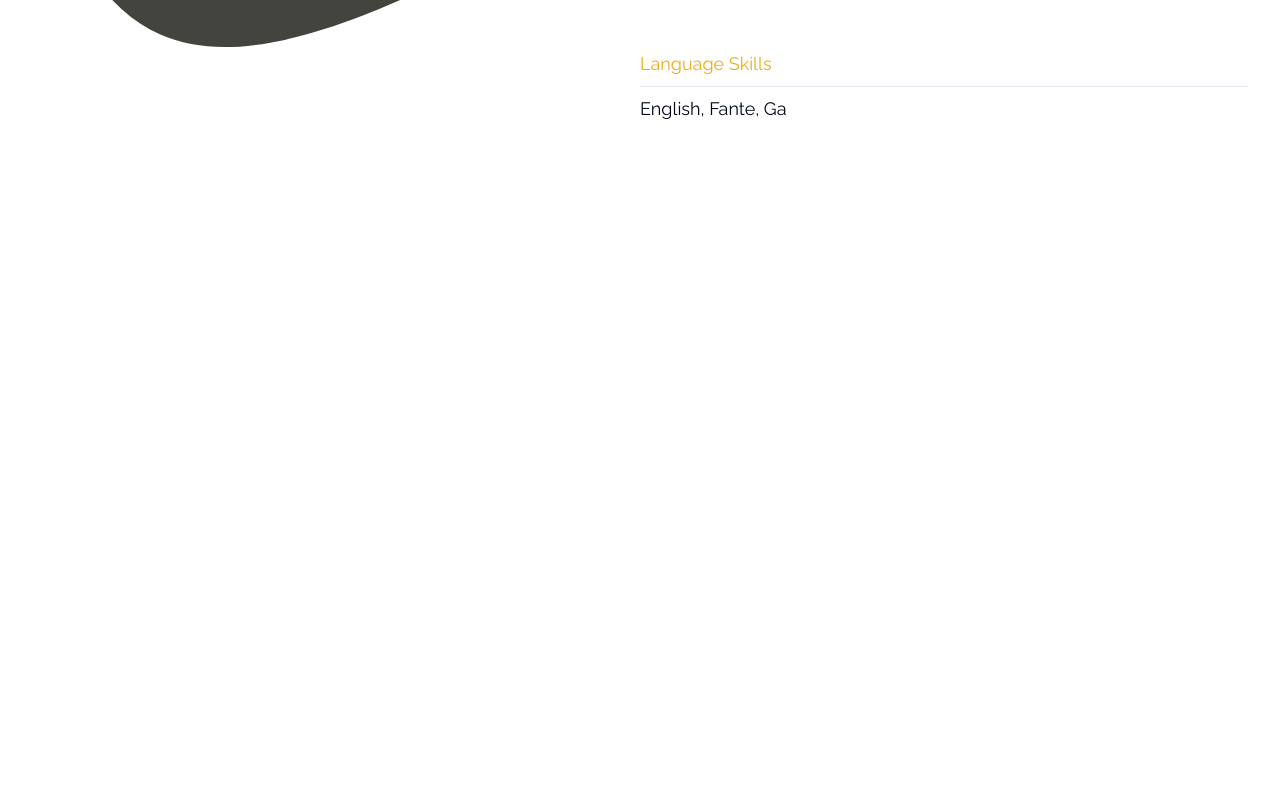
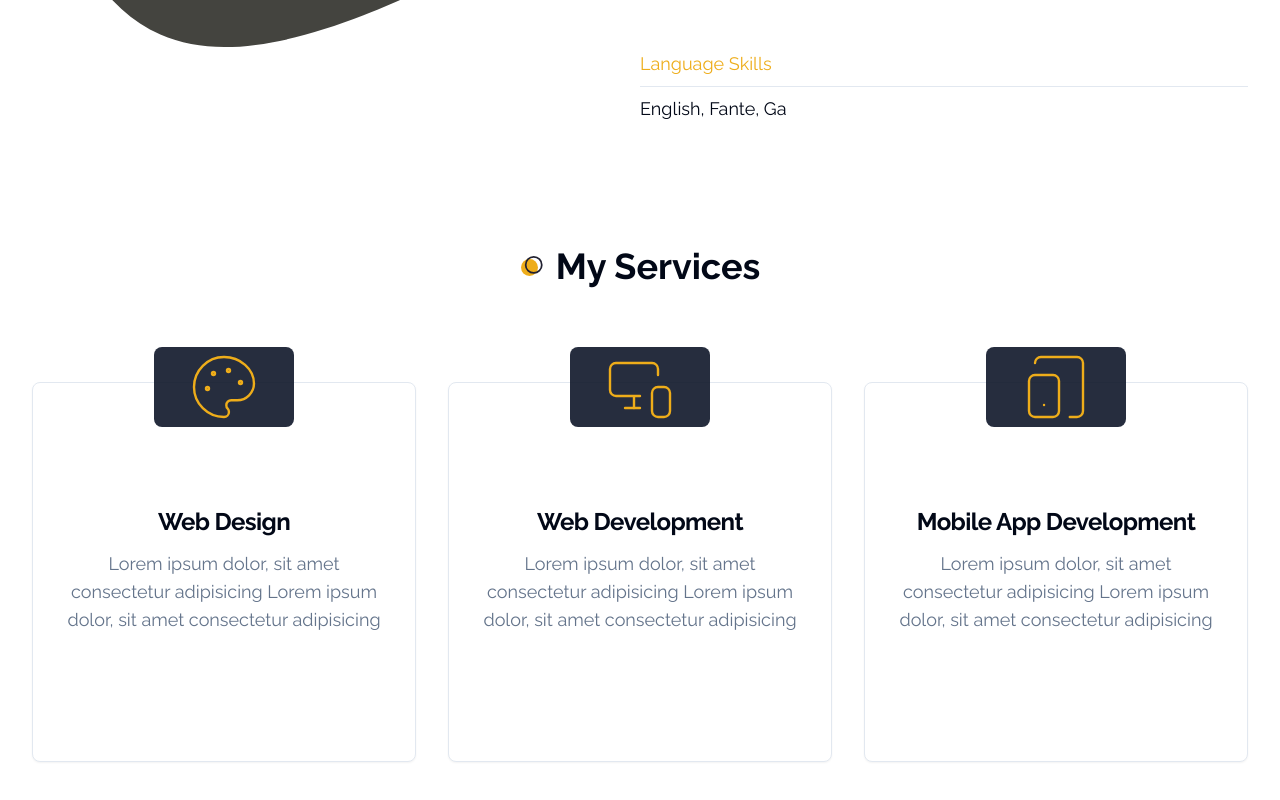
Before and after one commit to fiificode/fiifi-portfolio, a Next.js app: page / in a window 1280 px wide. Shown: the part 1418-2218 px from the top of the page. Built offline with nearby package versions, Linux system fonts and the light colour scheme.

Commit message:
Added services section

```diff
--- a/app/page.tsx
+++ b/app/page.tsx
@@ -1,11 +1,13 @@
 import About from "@/components/about/About";
 import Hero from "@/components/hero/Hero";
+import Services from "@/components/services/Services";
 
 export default function Home() {
   return (
     <main>
       <Hero />
       <About />
+      <Services />
     </main>
   );
 }
--- /dev/null
+++ b/components/services/Services.tsx
@@ -0,0 +1,75 @@
+import {
+  Blocks,
+  GanttChartSquare,
+  Gem,
+  MonitorSmartphoneIcon,
+  PaletteIcon,
+  TabletSmartphoneIcon,
+} from "lucide-react";
+import React from "react";
+import {
+  Card,
+  CardContent,
+  CardDescription,
+  CardHeader,
+  CardTitle,
+} from "../ui/card";
+
+const servicesData = [
+  {
+    icon: <PaletteIcon size={72} strokeWidth={0.8} />,
+    title: "Web Design",
+    description:
+      "Lorem ipsum dolor, sit amet consectetur adipisicing Lorem ipsum dolor, sit amet consectetur adipisicing",
+  },
+  {
+    icon: <MonitorSmartphoneIcon size={72} strokeWidth={0.8} />,
+    title: "Web Development",
+    description:
+      "Lorem ipsum dolor, sit amet consectetur adipisicing Lorem ipsum dolor, sit amet consectetur adipisicing",
+  },
+  {
+    icon: <TabletSmartphoneIcon size={72} strokeWidth={0.8} />,
+    title: "Mobile App Development",
+    description:
+      "Lorem ipsum dolor, sit amet consectetur adipisicing Lorem ipsum dolor, sit amet consectetur adipisicing",
+  },
+];
+
+const Services = () => {
+  return (
+    <section className="mb-12 xl:mb-36">
+      <div className="container mx-auto">
+        <h2 className="section-title mb-12 xl:mb-24 text-center mx-auto">
+          My Services
+        </h2>
+
+        {/**Grid */}
+        <div className="grid xl:grid-cols-3 justify-center gap-y-12 xl:gap-y-24 xl:gap-x-8">
+          {servicesData?.map((item, idx) => {
+            return (
+              <Card
+                className="w-full max-w-[424px] h-[380px] flex flex-col pt-16 pb-10 justify-center items-center relative"
+                key={idx}
+              >
+                <CardHeader className="text-basic absolute -top-[60px]">
+                  <div className="w-[140px] h-[80px] rounded-lg bg-primary/90 flex justify-center items-center">
+                    {item.icon}
+                  </div>
+                </CardHeader>
+                <CardContent className="text-center">
+                  <CardTitle className="mb-4">{item.title}</CardTitle>
+                  <CardDescription className="text-lg">
+                    {item.description}
+                  </CardDescription>
+                </CardContent>
+              </Card>
+            );
+          })}
+        </div>
+      </div>
+    </section>
+  );
+};
+
+export default Services;
```
